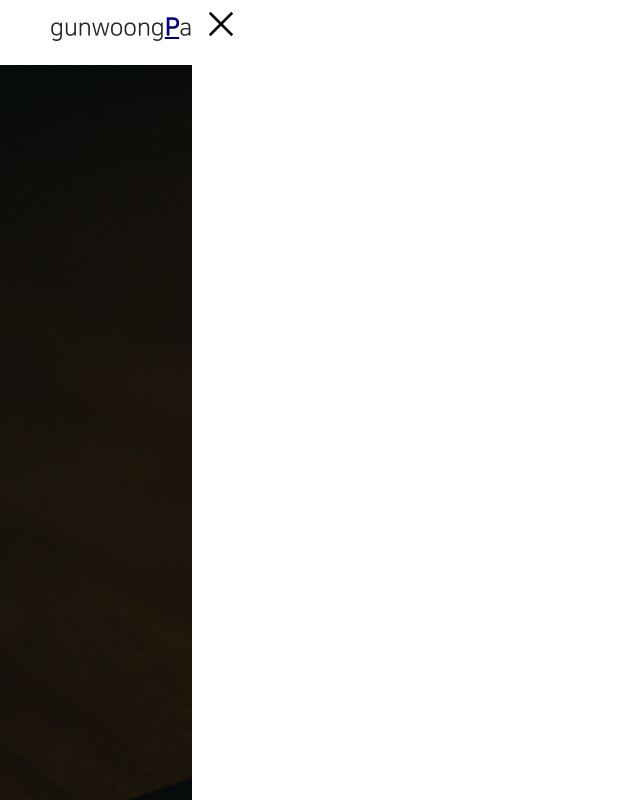
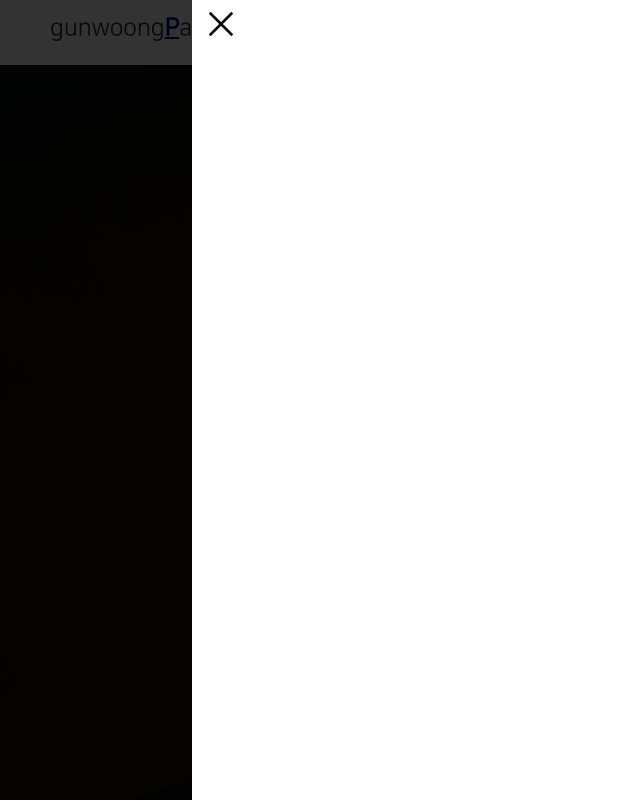
Before and after one commit to gunwoongPark/portfolio, a React (Create React App) app: page / in a window 1280 px wide. Both pictures are taken after a click on the button 1240 px from the left and 32 px from the top of the page. Shown: the top 800 px of the page, without its empty margins (0-640 px from the left). Built offline with nearby package versions, Linux system fonts and the light colour scheme.

Commit message:
컴포넌트화

```diff
--- a/src/components/Timeline.js
+++ b/src/components/Timeline.js
@@ -29,13 +29,29 @@ const CloseBtn = styled.button`
   }
 `;
 
+const DarkBackground = styled.div`
+  position: fixed;
+  left: 0;
+  top: 0;
+  width: 100%;
+  height: 100%;
+  background: rgba(0, 0, 0, 0.8);
+
+  z-index: ${(props) => (props.sidebar ? "9" : "-1")};
+  opacity: ${(props) => (props.sidebar ? "1" : "0")};
+  transition: opacity 0.25s ease-out;
+`;
+
 function Timeline({ sidebar, setSidebar }) {
   return (
-    <Container sidebar={sidebar}>
-      <CloseBtn onClick={() => setSidebar(false)}>
-        <GrClose size="30" />
-      </CloseBtn>
-    </Container>
+    <>
+      <DarkBackground sidebar={sidebar} />
+      <Container sidebar={sidebar}>
+        <CloseBtn onClick={() => setSidebar(false)}>
+          <GrClose size="30" />
+        </CloseBtn>
+      </Container>
+    </>
   );
 }
 
```
